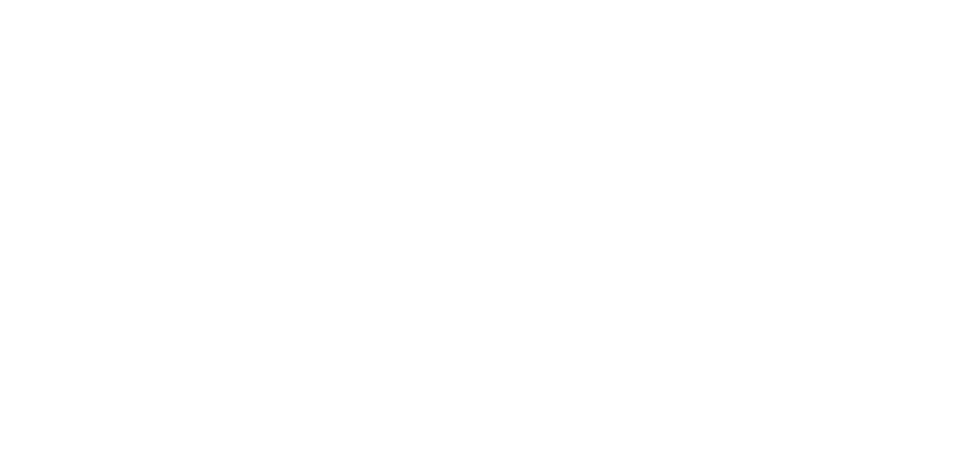
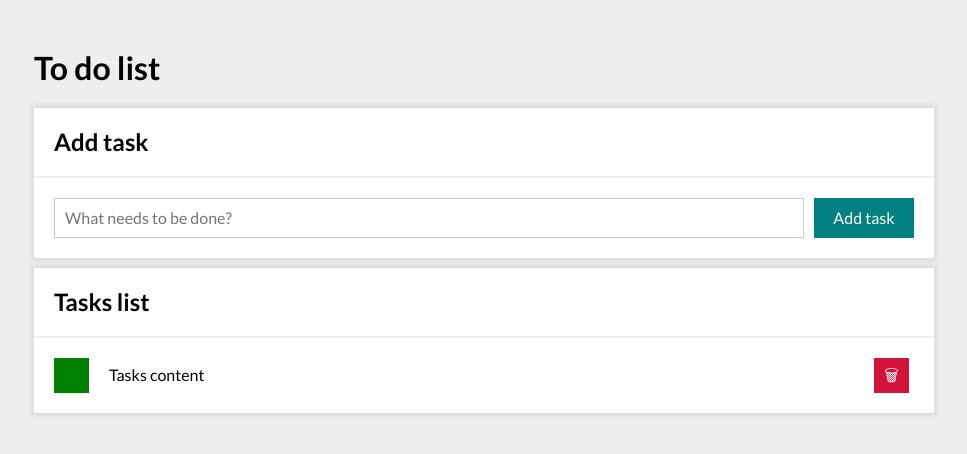
Before and after one commit to pkruczek22/to-do-list-wsb, a React (Create React App) app: page / in a window 1280 px wide. Shown: the top 454 px of the page, without its empty margins (16-983 px from the left). Built offline with nearby package versions, Linux system fonts and the light colour scheme.

Commit message:
set up layout and components

```diff
--- a/public/index.html
+++ b/public/index.html
@@ -1,14 +1,12 @@
 <!DOCTYPE html>
 <html lang="en">
+
 <head>
   <meta charset="utf-8" />
   <link rel="icon" href="%PUBLIC_URL%/favicon.png" />
   <meta name="viewport" content="width=device-width, initial-scale=1" />
   <meta name="theme-color" content="#000000" />
-    <meta
-      name="description"
-      content="Web site created using create-react-app"
-    />
+  <meta name="description" content="Web site created using create-react-app" />
   <!--
       manifest.json provides metadata used when your web app is installed on a
       user's mobile device or desktop. See https://developers.google.com/web/fundamentals/web-app-manifest/
@@ -24,8 +22,15 @@
       Learn how to configure a non-root public URL by running `npm run build`.
     -->
   <title>To do list</title>
+  <link
+    href="https://fonts.googleapis.com/css2?family=Lato:ital,wght@0,100;0,300;0,400;0,700;0,900;1,100;1,300;1,400;1,700;1,900&display=swap"
+    rel="stylesheet">
+  <link rel="stylesheet" href="https://cdnjs.cloudflare.com/ajax/libs/normalize/8.0.1/normalize.min.css"
+    integrity="sha512-NhSC1YmyruXifcj/KFRWoC561YpHpc5Jtzgvbuzx5VozKpWvQ+4nXhPdFgmx8xqexRcpAglTj9sIBWINXa8x5w=="
+    crossorigin="anwwwonymous" referrerpolicy="no-referrer" />
 </head>
-  <body>
+
+<body class="body">
   <noscript>You need to enable JavaScript to run this app.</noscript>
   <div id="root"></div>
   <!--
@@ -39,4 +44,5 @@
       To create a production bundle, use `npm run build` or `yarn build`.
     -->
 </body>
+
 </html>
--- a/src/App.js
+++ b/src/App.js
@@ -1,7 +1,23 @@
-
+import Header from "./components/Header";
+import Section from "./components/Section";
+import Form from "./components/Form"
+import Tasks from "./components/Tasks";
+import Container from "./components/Container"
 
 function App() {
-  return (<div></div>);
+  return (
+    <Container>
+      <Header />
+      <Section
+        title="Add task"
+        body={<Form />}
+      />
+      <Section
+        title="Tasks list"
+        body={<Tasks />}
+      />
+    </Container>
+  );
 }
 
 export default App;
--- /dev/null
+++ b/src/components/Container/index.js
@@ -0,0 +1,9 @@
+import "./style.css";
+
+const Container = ({children}) => (
+    <main className="body__container">
+        {children}
+    </main>
+);
+
+export default Container;
--- /dev/null
+++ b/src/components/Container/style.css
@@ -0,0 +1,5 @@
+.body__container {
+  max-width: 1000px;
+  margin-top: 50px;
+  padding: 0px 50px;
+}
--- /dev/null
+++ b/src/components/Form/index.js
@@ -0,0 +1,10 @@
+import "./style.css";
+
+const Form = () => (
+    <form className="form">
+        <input className="form__input" type="text" placeholder="What needs to be done?"></input>
+        <button className="form__button">Add task</button>
+    </form>
+);
+
+export default Form;
--- /dev/null
+++ b/src/components/Form/style.css
@@ -0,0 +1,16 @@
+.form {
+    display: grid;
+    grid-template-columns: 1fr 100px;
+    column-gap: 10px;
+}
+
+.form__input {
+    padding: 10px;
+    border: 1px solid #ccc;
+}
+
+.form__button {
+    background-color: teal;
+    color: #fff;
+    border: 0px;
+}
--- /dev/null
+++ b/src/components/Header/index.js
@@ -0,0 +1,5 @@
+const Header = () => (
+    <h1>To do list</h1>
+);
+
+export default Header;
--- /dev/null
+++ b/src/components/Section/index.js
@@ -0,0 +1,12 @@
+import "./style.css"
+
+const Section = ({title, body}) => (
+    <section className="section">
+        <h2 className="section__header">{title}</h2>
+        <div className="section__body">
+            {body}
+        </div>
+    </section>
+);
+
+export default Section;
--- /dev/null
+++ b/src/components/Section/style.css
@@ -0,0 +1,15 @@
+.section {
+    background-color: #fff;
+    margin-bottom: 10px;
+    box-shadow: 0px 0px 5px 3px #DBDBDB;
+}
+
+.section__header {
+    padding: 20px;
+    border-bottom: 2px solid #eee;
+    margin: 0px;
+}
+
+.section__body {
+    padding: 20px;
+}
--- /dev/null
+++ b/src/components/Tasks/index.js
@@ -0,0 +1,13 @@
+import "./style.css";
+
+const Tasks = () => (
+    <ul className="tasks">
+        <li className="tasks__item">
+            <button className="tasks__button tasks__button--done"></button>
+            <span className="tasks__content">Tasks content</span>
+            <button className="tasks__button tasks__button--delete">🗑</button>
+        </li>
+    </ul>
+);
+
+export default Tasks;
--- /dev/null
+++ b/src/components/Tasks/style.css
@@ -0,0 +1,46 @@
+.tasks {
+    padding: 0px;
+    margin: 0px;
+}
+
+.tasks__item {
+    list-style-type: none;
+    display: grid;
+    grid-template-columns: 40px 1fr 40px;
+    column-gap: 15px;
+    align-items: center;
+}
+
+.tasks__button {
+    width: 35px;
+    height: 35px;
+    border: 35px;
+    color: #fff;
+}
+
+.tasks__button--done {
+    background-color: green;
+}
+
+.tasks__button--done:hover {
+    background-color: hsl(120, 100%, 35%);
+    outline: none;
+}
+
+.tasks__button--done:active {
+    background-color: hsl(120, 100%, 45%);
+
+}
+
+.tasks__button--delete {
+    background-color: hsl(348, 83%, 45%);
+}
+
+.tasks__button--delete:hover {
+    background-color: hsl(348, 83%, 55%);
+    outline: none;
+}
+
+.tasks__button--delete:active {
+    background-color: hsl(348, 83%, 60%);
+}
--- a/src/index.css
+++ b/src/index.css
@@ -1,13 +1,12 @@
-body {
-  margin: 0;
-  font-family: -apple-system, BlinkMacSystemFont, 'Segoe UI', 'Roboto', 'Oxygen',
-    'Ubuntu', 'Cantarell', 'Fira Sans', 'Droid Sans', 'Helvetica Neue',
-    sans-serif;
-  -webkit-font-smoothing: antialiased;
-  -moz-osx-font-smoothing: grayscale;
+html {
+  box-sizing: border-box;
 }
 
-code {
-  font-family: source-code-pro, Menlo, Monaco, Consolas, 'Courier New',
-    monospace;
+*, ::after, ::before {
+  box-sizing: inherit;
 }
+
+.body {
+  background-color: #eee;
+  font-family: 'Lato', sans-serif;
+}
```
Lines whose indentation alone changed are shown as unchanged.
